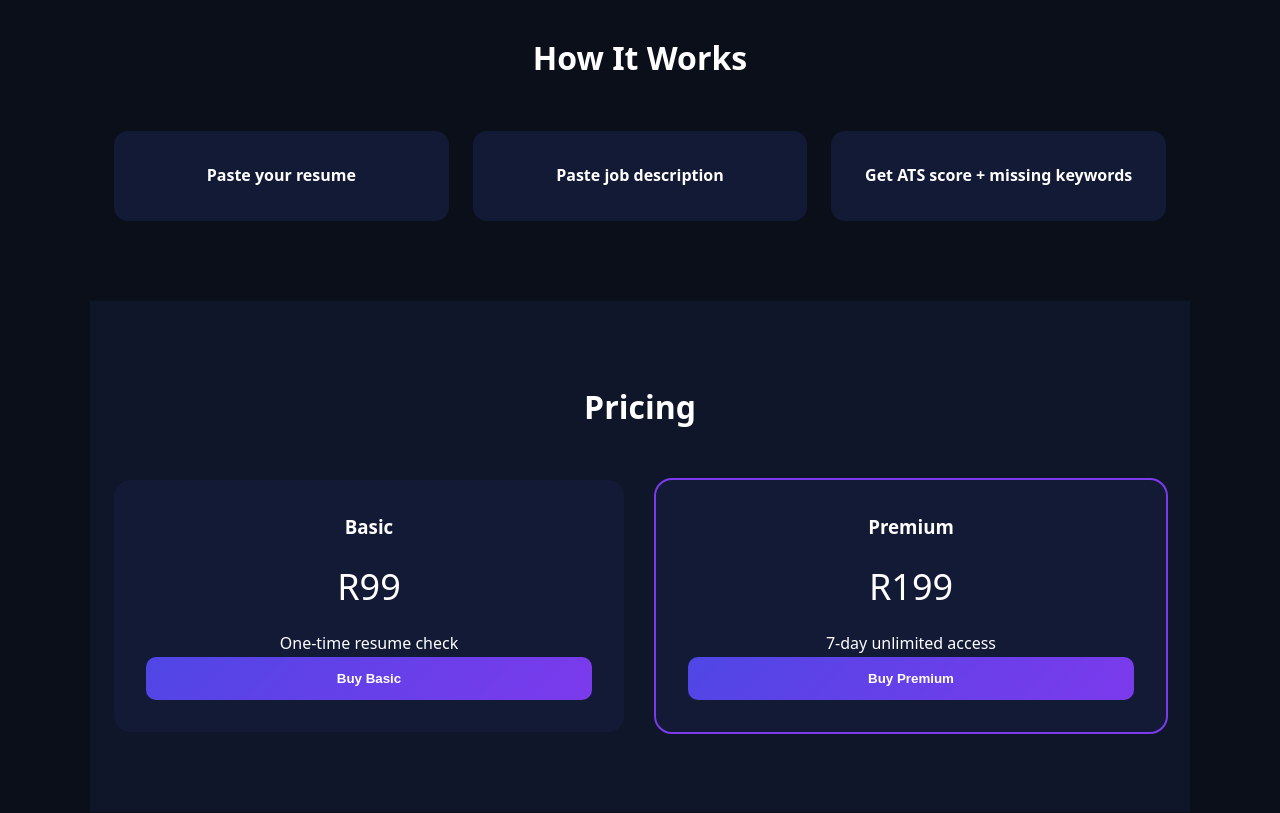
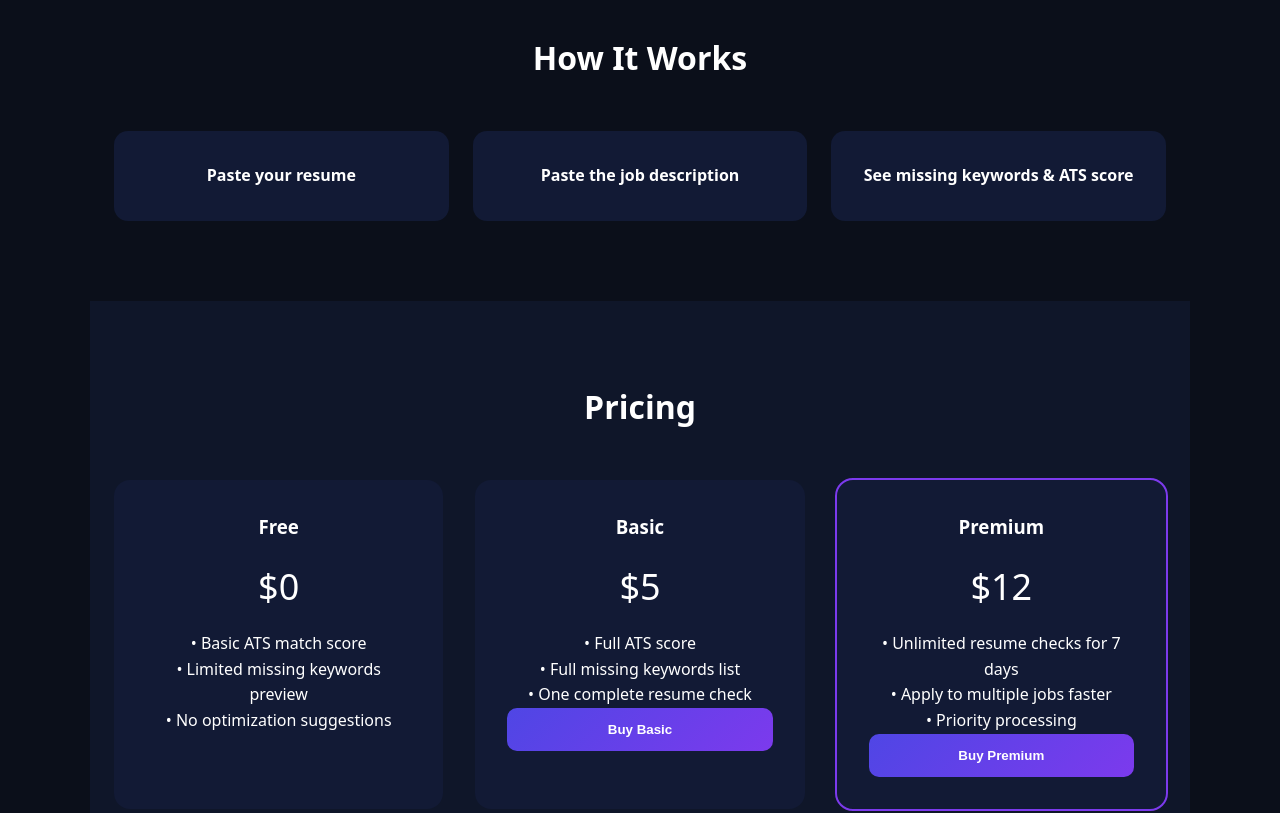
Before and after one commit to Ludample/ats-resume-checker, a Next.js app: page / in a window 1280 px wide. Shown: the part 1000-1813 px from the top of the page. Built offline with nearby package versions, Linux system fonts and the light colour scheme; no server answers.

Commit message:
Update index.js

```diff
--- a/pages/index.js
+++ b/pages/index.js
@@ -54,7 +54,7 @@ function intersection(a, b) {
 }
 
 /* =========================
-   YOCO LINKS (REAL)
+   YOCO LINKS
 ========================= */
 const YOCO_BASIC_LINK = "https://pay.yoco.com/r/7lOlyX";
 const YOCO_PREMIUM_LINK = "https://pay.yoco.com/r/melxn0";
@@ -176,7 +176,7 @@ export default function Home() {
 
         <nav className={navOpen ? "open" : ""}>
           <a href="#how">How It Works</a>
-          <a href="#pricing">Pricing</a>
+          <a href="/pricing">Pricing</a>
           {user ? (
             <button onClick={handleLogout}>Logout</button>
           ) : (
@@ -191,8 +191,8 @@ export default function Home() {
 
       <section className="hero">
         <h1>Beat ATS. Get More Interviews.</h1>
-        <p>Check how well your resume matches any job description.</p>
-        <a href="#pricing" className="btn-primary">
+        <p>See exactly why your resume gets rejected — and how to fix it.</p>
+        <a href="/pricing" className="btn-primary">
           Upgrade Now
         </a>
       </section>
@@ -228,8 +228,8 @@ export default function Home() {
         <h2>How It Works</h2>
         <div className="cards">
           <div className="card">Paste your resume</div>
-          <div className="card">Paste job description</div>
-          <div className="card">Get ATS score + missing keywords</div>
+          <div className="card">Paste the job description</div>
+          <div className="card">See missing keywords & ATS score</div>
         </div>
       </section>
 
@@ -238,9 +238,23 @@ export default function Home() {
 
         <div className="pricing">
           <div className="price-card">
+            <h3>Free</h3>
+            <p className="price">$0</p>
+            <p>
+              • Basic ATS match score<br />
+              • Limited missing keywords preview<br />
+              • No optimization suggestions
+            </p>
+          </div>
+
+          <div className="price-card">
             <h3>Basic</h3>
-            <p className="price">R99</p>
-            <p>One-time resume check</p>
+            <p className="price">$5</p>
+            <p>
+              • Full ATS score<br />
+              • Full missing keywords list<br />
+              • One complete resume check
+            </p>
             <button className="btn-primary full" onClick={() => goPay("basic")}>
               Buy Basic
             </button>
@@ -248,8 +262,12 @@ export default function Home() {
 
           <div className="price-card featured">
             <h3>Premium</h3>
-            <p className="price">R199</p>
-            <p>7-day unlimited access</p>
+            <p className="price">$12</p>
+            <p>
+              • Unlimited resume checks for 7 days<br />
+              • Apply to multiple jobs faster<br />
+              • Priority processing
+            </p>
             <button className="btn-primary full" onClick={() => goPay("premium")}>
               Buy Premium
             </button>
```
